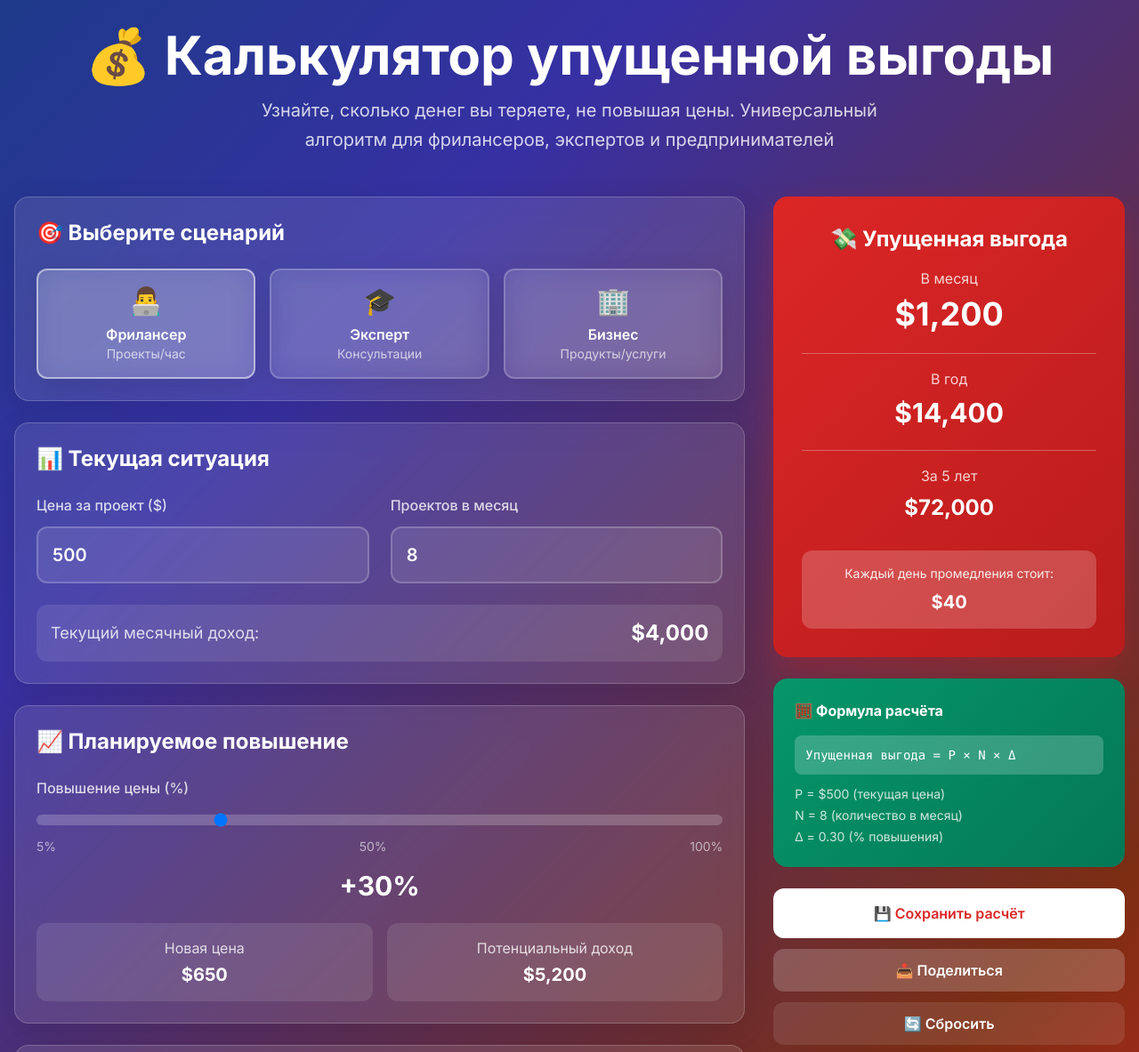
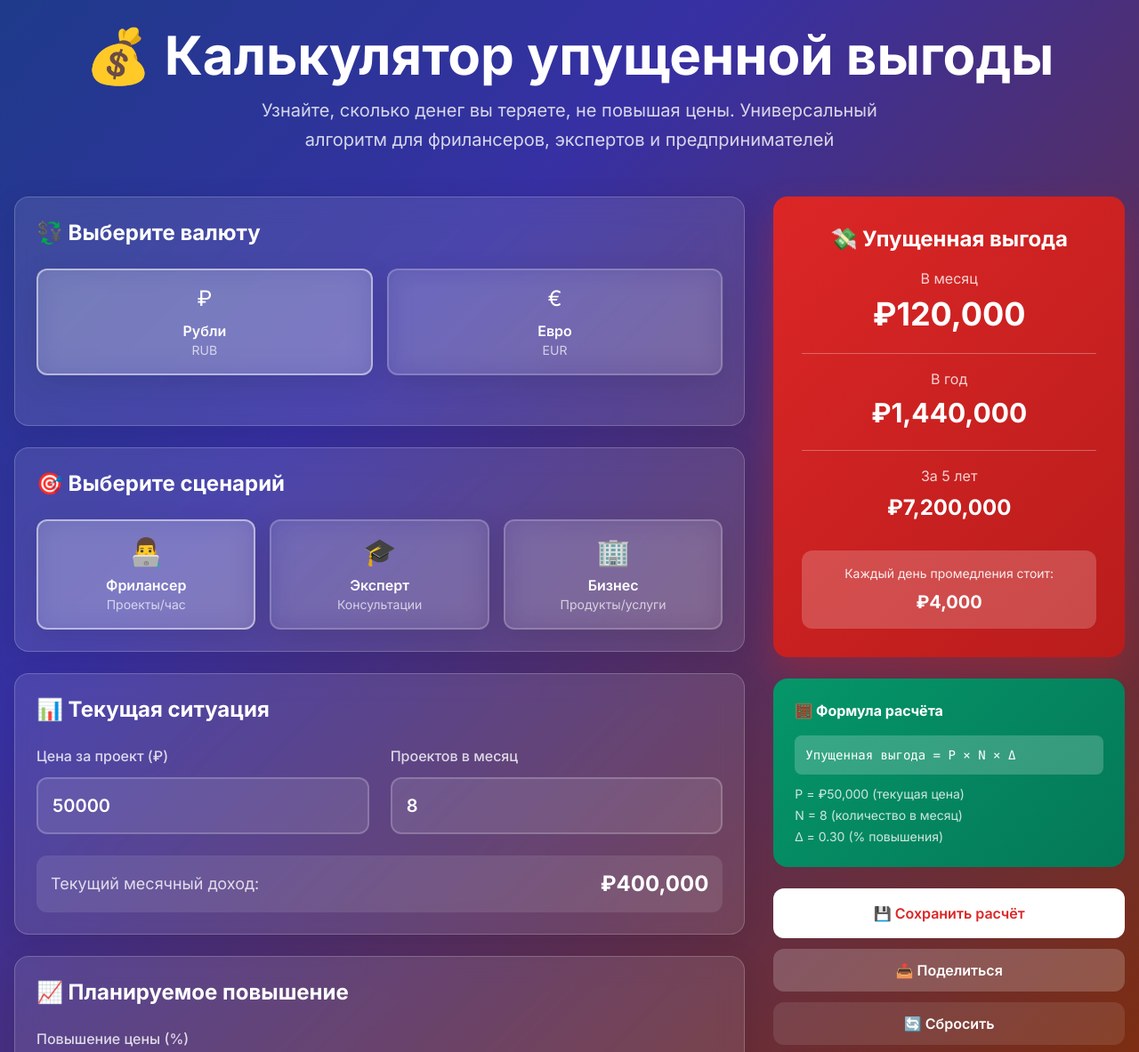
Before and after one commit to kesslerirena/calculator, a plain HTML site: page index.html in a window 1280 px wide. Shown: the top 1183 px of the page at 89% size. Drawn offline with nearby package versions, Linux system fonts and the light colour scheme.

Commit message:
Update index.html
добавила валюты

```diff
--- a/index.html
+++ b/index.html
@@ -58,6 +58,20 @@
             border-color: rgba(255, 255, 255, 0.5);
         }
 
+        .currency-btn {
+            transition: all 0.3s ease;
+            transform: scale(1);
+        }
+
+        .currency-btn:hover {
+            transform: scale(1.05);
+        }
+
+        .currency-btn.active {
+            background: rgba(255, 255, 255, 0.2);
+            border-color: rgba(255, 255, 255, 0.5);
+        }
+
         .animate-pulse-slow {
             animation: pulse 3s cubic-bezier(0.4, 0, 0.6, 1) infinite;
         }
@@ -91,6 +105,25 @@
         <div class="max-w-7xl mx-auto grid lg:grid-cols-3 gap-8">
             <!-- Input Panel -->
             <div class="lg:col-span-2 space-y-6">
+                <!-- Currency Selection -->
+                <div class="glass-card rounded-2xl p-6">
+                    <h2 class="text-2xl font-bold text-white mb-6 flex items-center">
+                        💱 Выберите валюту
+                    </h2>
+                    <div class="grid grid-cols-2 gap-4 mb-8">
+                        <button onclick="setCurrency('RUB')" id="btn-rub" class="currency-btn glass-card rounded-xl p-4 text-white border-2 border-white/20 active">
+                            <div class="text-2xl mb-2">₽</div>
+                            <div class="font-semibold">Рубли</div>
+                            <div class="text-sm text-white/70">RUB</div>
+                        </button>
+                        <button onclick="setCurrency('EUR')" id="btn-eur" class="currency-btn glass-card rounded-xl p-4 text-white border-2 border-white/20">
+                            <div class="text-2xl mb-2">€</div>
+                            <div class="font-semibold">Евро</div>
+                            <div class="text-sm text-white/70">EUR</div>
+                        </button>
+                    </div>
+                </div>
+
                 <!-- Scenario Selection -->
                 <div class="glass-card rounded-2xl p-6">
                     <h2 class="text-2xl font-bold text-white mb-6 flex items-center">
@@ -123,7 +156,7 @@
                     <div class="grid md:grid-cols-2 gap-6">
                         <div>
                             <label class="block text-white/80 mb-3 font-medium">
-                                <span id="price-label">Цена за проект</span> ($)
+                                <span id="price-label">Цена за проект</span> (<span id="currency-symbol">₽</span>)
                             </label>
                             <input type="number" id="current-price" value="500"
                                    class="input-field w-full px-4 py-4 rounded-xl text-white text-xl font-semibold focus:outline-none"
@@ -142,7 +175,7 @@
                     <div class="mt-6 p-4 bg-white/10 rounded-xl">
                         <div class="flex justify-between items-center">
                             <span class="text-white/80 text-lg">Текущий месячный доход:</span>
-                            <span id="current-income" class="text-white font-bold text-2xl">$4,000</span>
+                            <span id="current-income" class="text-white font-bold text-2xl">₽400,000</span>
                         </div>
                     </div>
                 </div>
@@ -175,11 +208,11 @@
                         <div class="grid md:grid-cols-2 gap-4">
                             <div class="p-4 bg-white/10 rounded-xl text-center">
                                 <div class="text-white/80 mb-1">Новая цена</div>
-                                <div id="new-price" class="text-white font-bold text-xl">$650</div>
+                                <div id="new-price" class="text-white font-bold text-xl">₽65,000</div>
                             </div>
                             <div class="p-4 bg-white/10 rounded-xl text-center">
                                 <div class="text-white/80 mb-1">Потенциальный доход</div>
-                                <div id="potential-income" class="text-white font-bold text-xl">$5,200</div>
+                                <div id="potential-income" class="text-white font-bold text-xl">₽520,000</div>
                             </div>
                         </div>
                     </div>
@@ -215,23 +248,23 @@
                         <div class="space-y-6">
                             <div>
                                 <div class="text-white/80 mb-2">В месяц</div>
-                                <div id="monthly-loss" class="text-4xl font-bold counter-animation">$1,200</div>
+                                <div id="monthly-loss" class="text-4xl font-bold counter-animation">₽120,000</div>
                             </div>
 
                             <div class="border-t border-white/30 pt-4">
                                 <div class="text-white/80 mb-2">В год</div>
-                                <div id="yearly-loss" class="text-3xl font-bold counter-animation">$14,400</div>
+                                <div id="yearly-loss" class="text-3xl font-bold counter-animation">₽1,440,000</div>
                             </div>
 
                             <div class="border-t border-white/30 pt-4">
                                 <div class="text-white/80 mb-2">За 5 лет</div>
-                                <div id="five-year-loss" class="text-2xl font-bold counter-animation">$72,000</div>
+                                <div id="five-year-loss" class="text-2xl font-bold counter-animation">₽7,200,000</div>
                             </div>
                         </div>
 
                         <div class="mt-8 p-4 bg-white/20 rounded-xl">
                             <div class="text-sm text-white/90 mb-2">Каждый день промедления стоит:</div>
-                            <div id="daily-loss" class="text-xl font-bold">$40</div>
+                            <div id="daily-loss" class="text-xl font-bold">₽4,000</div>
                         </div>
                     </div>
 
@@ -245,7 +278,7 @@
                                 Упущенная выгода = P × N × Δ
                             </div>
                             <div class="space-y-1 text-white/80">
-                                <div>P = <span id="formula-p">$500</span> (текущая цена)</div>
+                                <div>P = <span id="formula-p">₽50,000</span> (текущая цена)</div>
                                 <div>N = <span id="formula-n">8</span> (количество в месяц)</div>
                                 <div>Δ = <span id="formula-delta">0.30</span> (% повышения)</div>
                             </div>
@@ -270,7 +303,7 @@
                         <div class="text-2xl mb-3">⏰</div>
                         <div class="font-semibold mb-2">Время действовать!</div>
                         <div class="text-sm text-white/80" id="motivation-text">
-                            Каждый месяц промедления стоит вам $1,200
+                            Каждый месяц промедления стоит вам ₽120,000
                         </div>
                     </div>
                 </div>
@@ -307,27 +340,62 @@
 
     <script>
         let currentScenario = 'freelancer';
+        let currentCurrency = 'RUB';
+
+        const currencies = {
+            RUB: {
+                symbol: '₽',
+                name: 'рублей'
+            },
+            EUR: {
+                symbol: '€',
+                name: 'евро'
+            }
+        };
 
         const scenarios = {
             freelancer: {
                 priceLabel: 'Цена за проект',
                 quantityLabel: 'Проектов в месяц',
-                defaultPrice: 500,
+                defaultPrice: {
+                    RUB: 50000,
+                    EUR: 500
+                },
                 defaultQuantity: 8
             },
             expert: {
                 priceLabel: 'Цена за консультацию',
                 quantityLabel: 'Консультаций в месяц',
-                defaultPrice: 150,
+                defaultPrice: {
+                    RUB: 15000,
+                    EUR: 150
+                },
                 defaultQuantity: 20
             },
             business: {
                 priceLabel: 'Средний чек',
                 quantityLabel: 'Продаж в месяц',
-                defaultPrice: 100,
+                defaultPrice: {
+                    RUB: 10000,
+                    EUR: 100
+                },
                 defaultQuantity: 50
             }
         };
+
+        function setCurrency(currency) {
+            currentCurrency = currency;
+
+            // Update button states
+            document.querySelectorAll('.currency-btn').forEach(btn => btn.classList.remove('active'));
+            document.getElementById(`btn-${currency.toLowerCase()}`).classList.add('active');
+
+            // Update currency symbol in label
+            document.getElementById('currency-symbol').textContent = currencies[currency].symbol;
+
+            // Update scenario with new currency
+            setScenario(currentScenario);
+        }
 
         function setScenario(scenario) {
             currentScenario = scenario;
@@ -340,7 +408,7 @@
             const config = scenarios[scenario];
             document.getElementById('price-label').textContent = config.priceLabel;
             document.getElementById('quantity-label').textContent = config.quantityLabel;
-            document.getElementById('current-price').value = config.defaultPrice;
+            document.getElementById('current-price').value = config.defaultPrice[currentCurrency];
             document.getElementById('current-quantity').value = config.defaultQuantity;
 
             updateCalculations();
@@ -370,25 +438,28 @@
             const fiveYearLoss = yearlyLoss * 5;
             const dailyLoss = monthlyLoss / 30;
 
+            // Get currency symbol
+            const currencySymbol = currencies[currentCurrency].symbol;
+
             // Update display
-            document.getElementById('current-income').textContent = `$${currentIncome.toLocaleString()}`;
+            document.getElementById('current-income').textContent = `${currencySymbol}${currentIncome.toLocaleString()}`;
             document.getElementById('increase-display').textContent = `+${increasePercent}%`;
-            document.getElementById('new-price').textContent = `$${Math.round(newPrice).toLocaleString()}`;
-            document.getElementById('potential-income').textContent = `$${Math.round(potentialIncome).toLocaleString()}`;
+            document.getElementById('new-price').textContent = `${currencySymbol}${Math.round(newPrice).toLocaleString()}`;
+            document.getElementById('potential-income').textContent = `${currencySymbol}${Math.round(potentialIncome).toLocaleString()}`;
 
-            document.getElementById('monthly-loss').textContent = `$${Math.round(monthlyLoss).toLocaleString()}`;
-            document.getElementById('yearly-loss').textContent = `$${Math.round(yearlyLoss).toLocaleString()}`;
-            document.getElementById('five-year-loss').textContent = `$${Math.round(fiveYearLoss).toLocaleString()}`;
-            document.getElementById('daily-loss').textContent = `$${Math.round(dailyLoss)}`;
+            document.getElementById('monthly-loss').textContent = `${currencySymbol}${Math.round(monthlyLoss).toLocaleString()}`;
+            document.getElementById('yearly-loss').textContent = `${currencySymbol}${Math.round(yearlyLoss).toLocaleString()}`;
+            document.getElementById('five-year-loss').textContent = `${currencySymbol}${Math.round(fiveYearLoss).toLocaleString()}`;
+            document.getElementById('daily-loss').textContent = `${currencySymbol}${Math.round(dailyLoss).toLocaleString()}`;
 
             // Update formula
-            document.getElementById('formula-p').textContent = `$${currentPrice}`;
+            document.getElementById('formula-p').textContent = `${currencySymbol}${currentPrice.toLocaleString()}`;
             document.getElementById('formula-n').textContent = currentQuantity;
             document.getElementById('formula-delta').textContent = increaseDecimal.toFixed(2);
 
             // Update motivation
             document.getElementById('motivation-text').textContent =
-                `Каждый месяц промедления стоит вам $${Math.round(monthlyLoss).toLocaleString()}`;
+                `Каждый месяц промедления стоит вам ${currencySymbol}${Math.round(monthlyLoss).toLocaleString()}`;
         }
 
         function saveCalculation() {
@@ -396,12 +467,14 @@
             const currentQuantity = document.getElementById('current-quantity').value;
             const increasePercent = document.getElementById('price-increase').value;
             const monthlyLoss = document.getElementById('monthly-loss').textContent;
+            const currencySymbol = currencies[currentCurrency].symbol;
 
             const report = `
 📊 РАСЧЁТ УПУЩЕННОЙ ВЫГОДЫ
 
+Валюта: ${currencies[currentCurrency].name.charAt(0).toUpperCase() + currencies[currentCurrency].name.slice(1)} (${currentCurrency})
 Сценарий: ${currentScenario.charAt(0).toUpperCase() + currentScenario.slice(1)}
-Текущая цена: $${currentPrice}
+Текущая цена: ${currencySymbol}${parseFloat(currentPrice).toLocaleString()}
 Количество в месяц: ${currentQuantity}
 Планируемое повышение: +${increasePercent}%
 
@@ -412,7 +485,7 @@
 
 ⏰ Каждый день промедления стоит: ${document.getElementById('daily-loss').textContent}
 
-Формула: P × N × Δ = $${currentPrice} × ${currentQuantity} × ${(parseFloat(increasePercent)/100).toFixed(2)}
+Формула: P × N × Δ = ${currencySymbol}${parseFloat(currentPrice).toLocaleString()} × ${currentQuantity} × ${(parseFloat(increasePercent)/100).toFixed(2)}
             `;
 
             alert('💾 Расчёт сохранён!\n\n' + report);
@@ -448,6 +521,7 @@
         document.getElementById('price-increase').addEventListener('input', updateCalculations);
 
         // Initialize
+        setCurrency('RUB');
         setScenario('freelancer');
         updateCalculations();
 
@@ -458,5 +532,5 @@
             setTimeout(() => motivationCard.classList.remove('animate-pulse-slow'), 3000);
         }, 10000);
     </script>
-<script>(function(){function c(){var b=a.contentDocument||a.contentWindow.document;if(b){var d=b.createElement('script');d.innerHTML="window.__CF$cv$params={r:'97a5f49ed0cc4d91',t:'MTc1NzA3NzcwOC4wMDAwMDA='};var a=document.createElement('script');a.nonce='';a.src='/cdn-cgi/challenge-platform/scripts/jsd/main.js';document.getElementsByTagName('head')[0].appendChild(a);";b.getElementsByTagName('head')[0].appendChild(d)}}if(document.body){var a=document.createElement('iframe');a.height=1;a.width=1;a.style.position='absolute';a.style.top=0;a.style.left=0;a.style.border='none';a.style.visibility='hidden';document.body.appendChild(a);if('loading'!==document.readyState)c();else if(window.addEventListener)document.addEventListener('DOMContentLoaded',c);else{var e=document.onreadystatechange||function(){};document.onreadystatechange=function(b){e(b);'loading'!==document.readyState&&(document.onreadystatechange=e,c())}}}})();</script></body>
+<script>(function(){function c(){var b=a.contentDocument||a.contentWindow.document;if(b){var d=b.createElement('script');d.innerHTML="window.__CF$cv$params={r:'97a62a39f5653a73',t:'MTc1NzA3OTkwNC4wMDAwMDA='};var a=document.createElement('script');a.nonce='';a.src='/cdn-cgi/challenge-platform/scripts/jsd/main.js';document.getElementsByTagName('head')[0].appendChild(a);";b.getElementsByTagName('head')[0].appendChild(d)}}if(document.body){var a=document.createElement('iframe');a.height=1;a.width=1;a.style.position='absolute';a.style.top=0;a.style.left=0;a.style.border='none';a.style.visibility='hidden';document.body.appendChild(a);if('loading'!==document.readyState)c();else if(window.addEventListener)document.addEventListener('DOMContentLoaded',c);else{var e=document.onreadystatechange||function(){};document.onreadystatechange=function(b){e(b);'loading'!==document.readyState&&(document.onreadystatechange=e,c())}}}})();</script></body>
 </html>
```
